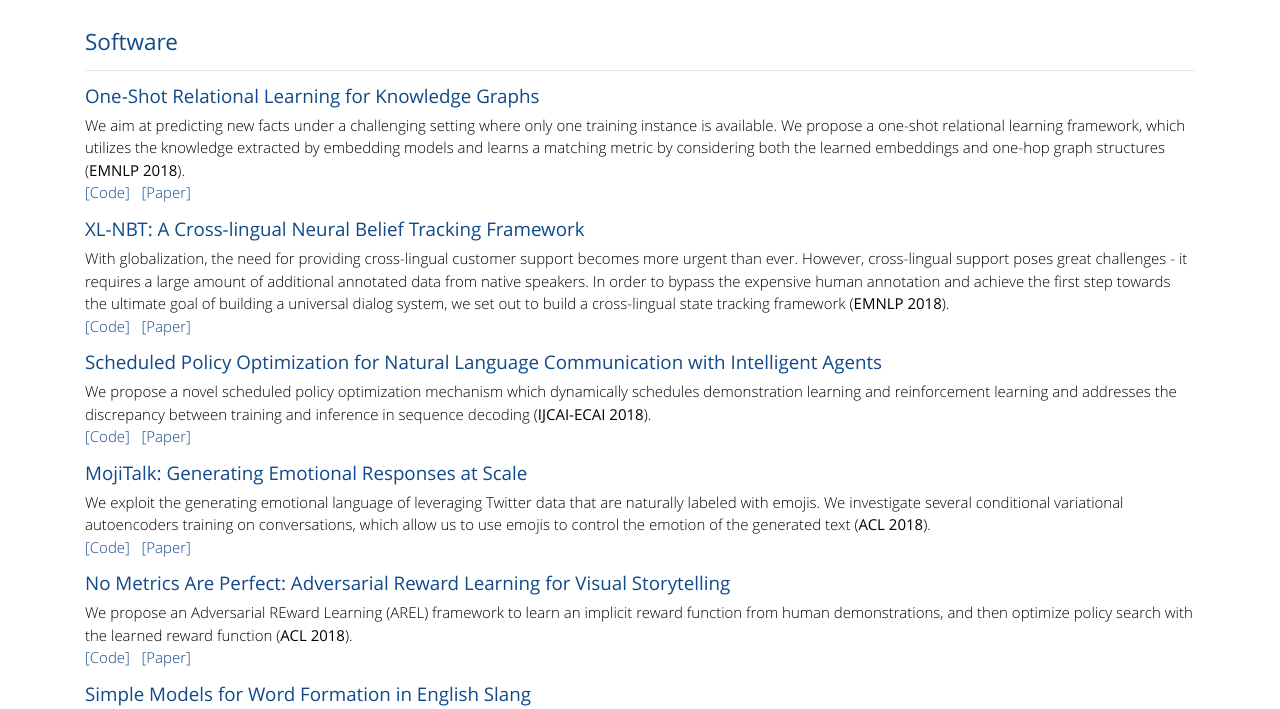
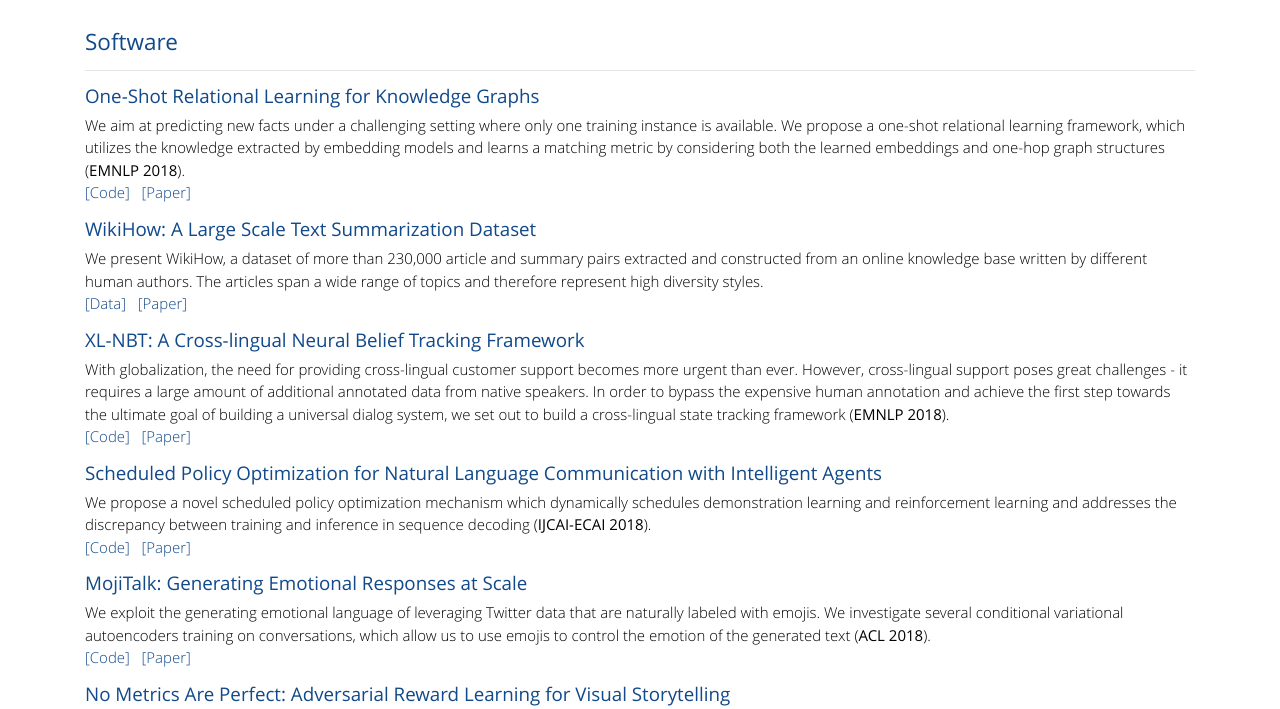
Before and after one commit to ucsbnlp/website, a plain HTML site: page software.html in a window 1280 px wide. Shown: the part 60-769 px from the top of the page. Drawn offline with nearby package versions, Linux system fonts and the light colour scheme.

Commit message:
Update software

```diff
--- a/software.html
+++ b/software.html
@@ -68,6 +68,16 @@
                     <span>
                         <a href="https://github.com/xwhan/One-shot-Relational-Learning" target="_blank">[Code]</a>&nbsp;&nbsp;
                         <a href="https://arxiv.org/abs/1808.09040" target="_blank">[Paper]</a>&nbsp;&nbsp;
+                    </span>
+                    </p>
+                </div>
+
+                <div class="col-lg-12 col-md-12 col-sm-12 col-xs-12 thumb">
+                    <h5>WikiHow: A Large Scale Text Summarization Dataset</h5>
+                    <p>We present WikiHow, a dataset of more than 230,000 article and summary pairs extracted and constructed from an online knowledge base written by different human authors. The articles span a wide range of topics and therefore represent high diversity styles.</br>
+                    <span>
+                        <a href="https://github.com/mahnazkoupaee/WikiHow-Dataset" target="_blank">[Data]</a>&nbsp;&nbsp;
+                        <a href="https://arxiv.org/abs/1810.09305" target="_blank">[Paper]</a>&nbsp;&nbsp;
                     </span>
                     </p>
                 </div>
```
